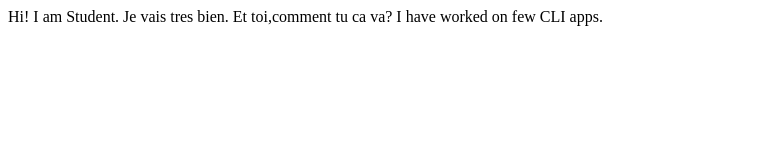
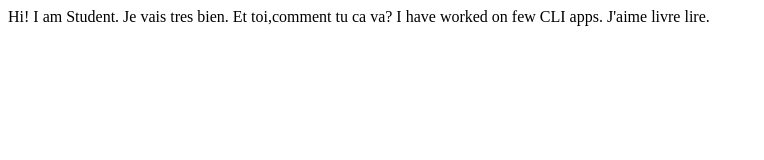
Before and after one commit to Anshuldhawan007/student-site, a plain HTML site: page index.html in a window 1280 px wide. Shown: the whole page, without its empty margins (0-764 px from the left). Drawn offline with Linux system fonts and the light colour scheme.

Commit message:
update index.html

```diff
--- a/index.html
+++ b/index.html
@@ -11,6 +11,8 @@
     Hi! I am Student. Je vais tres bien. Et toi,comment tu ca va?
 
     I have worked on few CLI apps.
+
+    J'aime livre lire.
 </body>
 
 </html>
```
